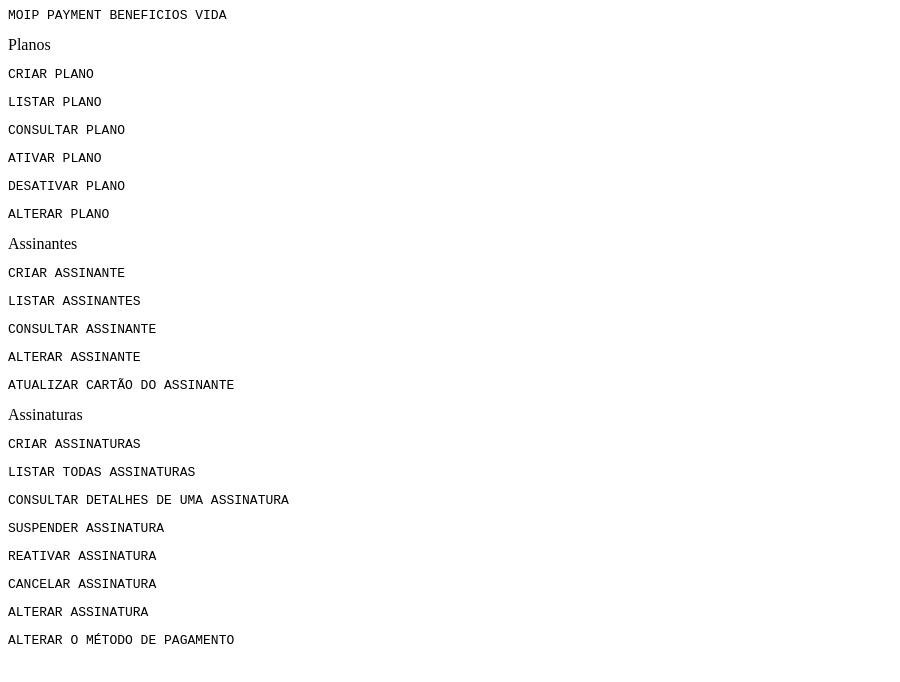
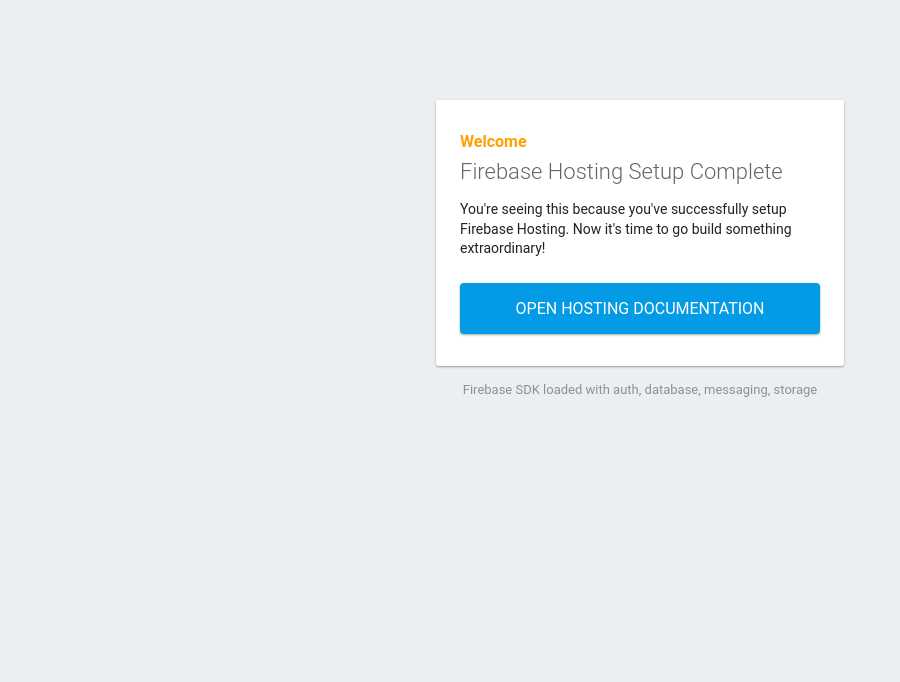
Before and after one commit to elinke-tech/nodejs-pagamentos, a website: page public/index.html in a window 1280 px wide. Shown: the whole page, without its empty margins (0-900 px from the left). Drawn offline with Linux system fonts and the light colour scheme; some packages are replaced by stand-ins of ours.

Commit message:
Firebase Added

```diff
--- a/public/index.html
+++ b/public/index.html
@@ -1,23 +1,65 @@
-<pre>MOIP PAYMENT BENEFICIOS VIDA</pre>
-<span>Planos</span>
-<pre>CRIAR PLANO</pre>
-<pre>LISTAR PLANO</pre>
-<pre>CONSULTAR PLANO</pre>
-<pre>ATIVAR PLANO</pre>
-<pre>DESATIVAR PLANO</pre>
-<pre>ALTERAR PLANO</pre>
-<span>Assinantes</span>
-<pre>CRIAR ASSINANTE</pre>
-<pre>LISTAR ASSINANTES</pre>
-<pre>CONSULTAR ASSINANTE</pre>
-<pre>ALTERAR ASSINANTE</pre>
-<pre>ATUALIZAR CARTÃO DO ASSINANTE</pre>
-<span>Assinaturas</span>
-<pre>CRIAR ASSINATURAS</pre>
-<pre>LISTAR TODAS ASSINATURAS</pre>
-<pre>CONSULTAR DETALHES DE UMA ASSINATURA</pre>
-<pre>SUSPENDER ASSINATURA</pre>
-<pre>REATIVAR ASSINATURA</pre>
-<pre>CANCELAR ASSINATURA</pre>
-<pre>ALTERAR ASSINATURA</pre>
-<pre>ALTERAR O MÉTODO DE PAGAMENTO</pre>
+<!DOCTYPE html>
+<html>
+  <head>
+    <meta charset="utf-8">
+    <meta name="viewport" content="width=device-width, initial-scale=1">
+    <title>Welcome to Firebase Hosting</title>
+
+    <!-- update the version number as needed -->
+    <script defer src="/__/firebase/5.4.0/firebase-app.js"></script>
+    <!-- include only the Firebase features as you need -->
+    <script defer src="/__/firebase/5.4.0/firebase-auth.js"></script>
+    <script defer src="/__/firebase/5.4.0/firebase-database.js"></script>
+    <script defer src="/__/firebase/5.4.0/firebase-messaging.js"></script>
+    <script defer src="/__/firebase/5.4.0/firebase-storage.js"></script>
+    <!-- initialize the SDK after all desired features are loaded -->
+    <script defer src="/__/firebase/init.js"></script>
+
+    <style media="screen">
+      body { background: #ECEFF1; color: rgba(0,0,0,0.87); font-family: Roboto, Helvetica, Arial, sans-serif; margin: 0; padding: 0; }
+      #message { background: white; max-width: 360px; margin: 100px auto 16px; padding: 32px 24px; border-radius: 3px; }
+      #message h2 { color: #ffa100; font-weight: bold; font-size: 16px; margin: 0 0 8px; }
+      #message h1 { font-size: 22px; font-weight: 300; color: rgba(0,0,0,0.6); margin: 0 0 16px;}
+      #message p { line-height: 140%; margin: 16px 0 24px; font-size: 14px; }
+      #message a { display: block; text-align: center; background: #039be5; text-transform: uppercase; text-decoration: none; color: white; padding: 16px; border-radius: 4px; }
+      #message, #message a { box-shadow: 0 1px 3px rgba(0,0,0,0.12), 0 1px 2px rgba(0,0,0,0.24); }
+      #load { color: rgba(0,0,0,0.4); text-align: center; font-size: 13px; }
+      @media (max-width: 600px) {
+        body, #message { margin-top: 0; background: white; box-shadow: none; }
+        body { border-top: 16px solid #ffa100; }
+      }
+    </style>
+  </head>
+  <body>
+    <div id="message">
+      <h2>Welcome</h2>
+      <h1>Firebase Hosting Setup Complete</h1>
+      <p>You're seeing this because you've successfully setup Firebase Hosting. Now it's time to go build something extraordinary!</p>
+      <a target="_blank" href="https://firebase.google.com/docs/hosting/">Open Hosting Documentation</a>
+    </div>
+    <p id="load">Firebase SDK Loading&hellip;</p>
+
+    <script>
+      document.addEventListener('DOMContentLoaded', function() {
+        // // 🔥🔥🔥🔥🔥🔥🔥🔥🔥🔥🔥🔥🔥🔥🔥🔥🔥🔥🔥🔥🔥🔥🔥🔥🔥🔥🔥🔥🔥🔥🔥
+        // // The Firebase SDK is initialized and available here!
+        //
+        // firebase.auth().onAuthStateChanged(user => { });
+        // firebase.database().ref('/path/to/ref').on('value', snapshot => { });
+        // firebase.messaging().requestPermission().then(() => { });
+        // firebase.storage().ref('/path/to/ref').getDownloadURL().then(() => { });
+        //
+        // // 🔥🔥🔥🔥🔥🔥🔥🔥🔥🔥🔥🔥🔥🔥🔥🔥🔥🔥🔥🔥🔥🔥🔥🔥🔥🔥🔥🔥🔥🔥🔥
+
+        try {
+          let app = firebase.app();
+          let features = ['auth', 'database', 'messaging', 'storage'].filter(feature => typeof app[feature] === 'function');
+          document.getElementById('load').innerHTML = `Firebase SDK loaded with ${features.join(', ')}`;
+        } catch (e) {
+          console.error(e);
+          document.getElementById('load').innerHTML = 'Error loading the Firebase SDK, check the console.';
+        }
+      });
+    </script>
+  </body>
+</html>
```
Also changed, not shown: public/404.html (added, +33 -0 lines), firebase.json (added), 2 other files.
